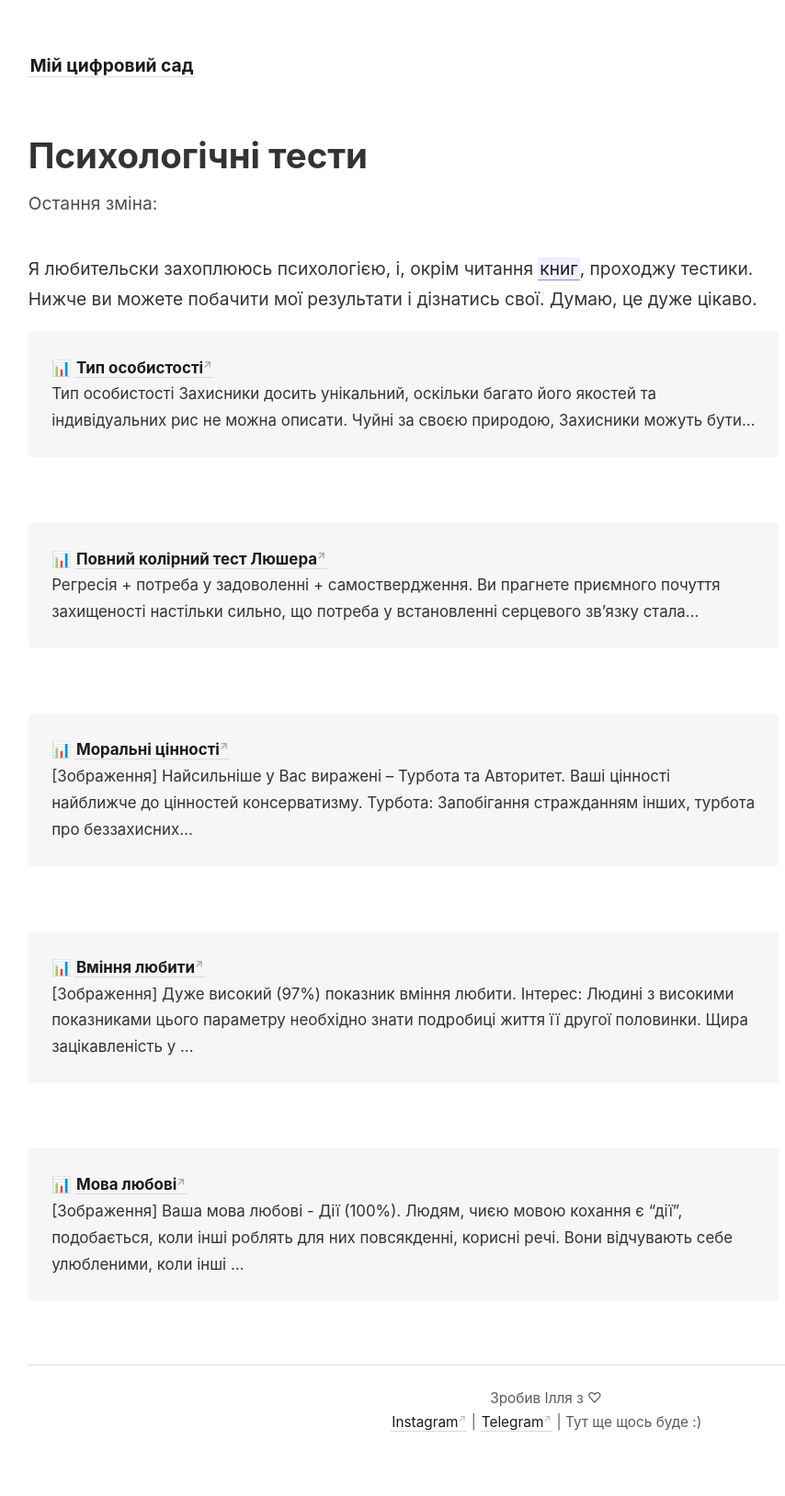
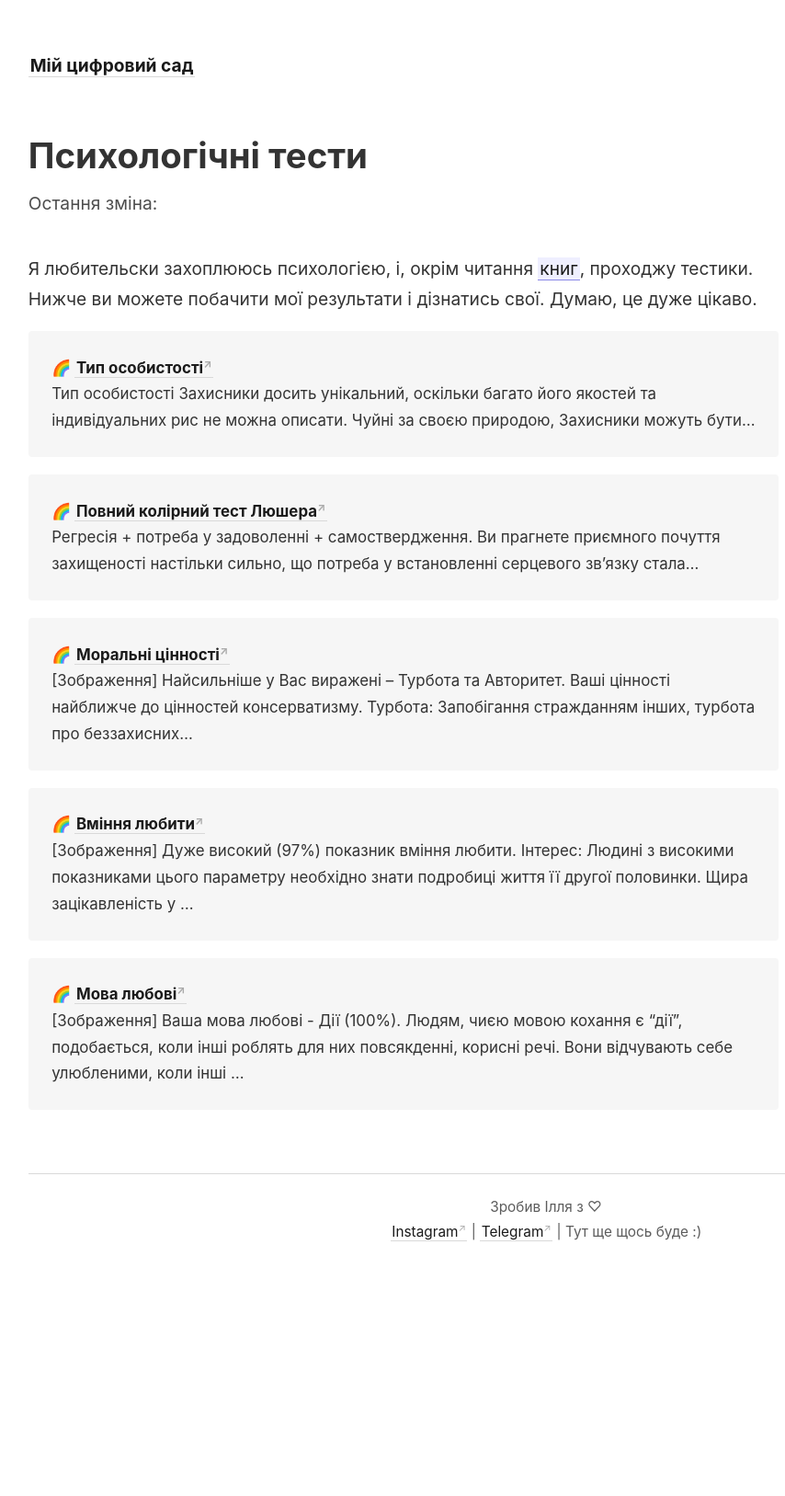
Before and after one commit to Laktionof/digital-garden, a Jekyll site: the page built from _notes/psycho.md, in a window 1280 px wide. Shown: the whole page at 92% size, without its empty margins (46-900 px from the left). Built offline with Jekyll 4.4.1, drawn with Linux system fonts in a browser that asks for light colours; after the commit the page ends 1419 px from its top, so only the background shows below that.

```diff
--- a/_notes/psycho.md
+++ b/_notes/psycho.md
@@ -4,26 +4,22 @@ title: Психологічні тести
 
 Я любительски захоплююсь психологією, і, окрім читання [[books|книг]], проходжу тестики. Нижче ви можете побачити мої результати і дізнатись свої. Думаю, це дуже цікаво.
 
-> **📊 [Тип особистості](/psycho/personality-type)**
+> **🌈 [Тип особистості](/psycho/personality-type)**
 >
 > Тип особистості Захисники досить унікальний, оскільки багато його якостей та індивідуальних рис не можна описати. Чуйні за своєю природою, Захисники можуть бути...
-
-ᅠ
-> **📊 [Повний колірний тест Люшера](psycho/luscher)**
+<p></p>
+> **🌈 [Повний колірний тест Люшера](psycho/luscher)**
 >
 > Регресія + потреба у задоволенні + самоствердження. Ви прагнете приємного почуття захищеності настільки сильно, що потреба у встановленні серцевого зв'язку стала...
-
-ᅠ
-> **📊 [Моральні цінності](psycho/moral-vignettes)**
+<p></p>
+> **🌈 [Моральні цінності](psycho/moral-vignettes)**
 >
 > [Зображення] Найсильніше у Вас виражені – Турбота та Авторитет. Ваші цінності найближче до цінностей консерватизму. Турбота: Запобігання стражданням інших, турбота про беззахисних...
-
-ᅠ
-> **📊 [Вміння любити](/psycho/capacity-to-love)**
+<p></p>
+> **🌈 [Вміння любити](/psycho/capacity-to-love)**
 >
 > [Зображення] Дуже високий (97%) показник вміння любити. Інтерес: Людині з високими показниками цього параметру необхідно знати подробиці життя її другої половинки. Щира зацікавленість у ...
-
-ᅠ
-> **📊 [Мова любові](/psycho/love-languages)**
+<p></p>
+> **🌈 [Мова любові](/psycho/love-languages)**
 >
 > [Зображення] Ваша мова любові - Дії (100%). Людям, чиєю мовою кохання є "дії", подобається, коли інші роблять для них повсякденні, корисні речі. Вони відчувають себе улюбленими, коли інші ...
```
Also changed, not shown: _notes/posts.md (+3 -3 lines), _pages/index.md (+8 -9 lines).
